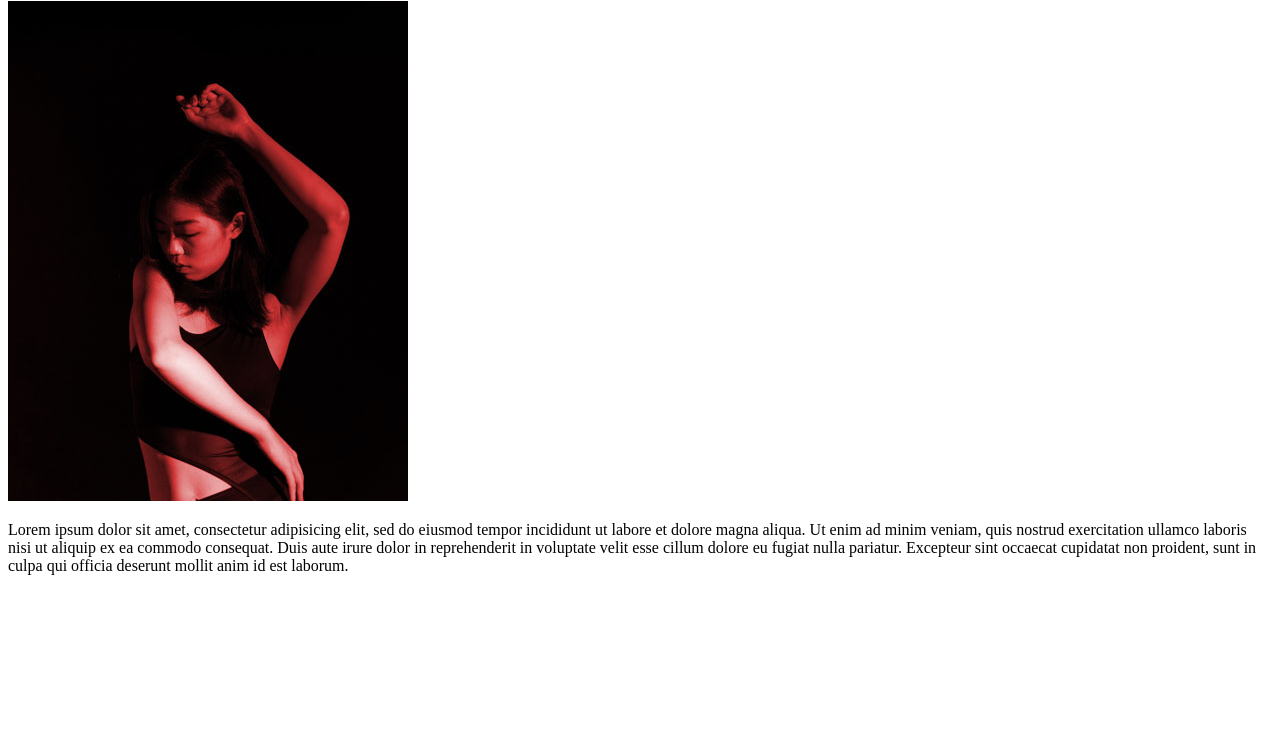
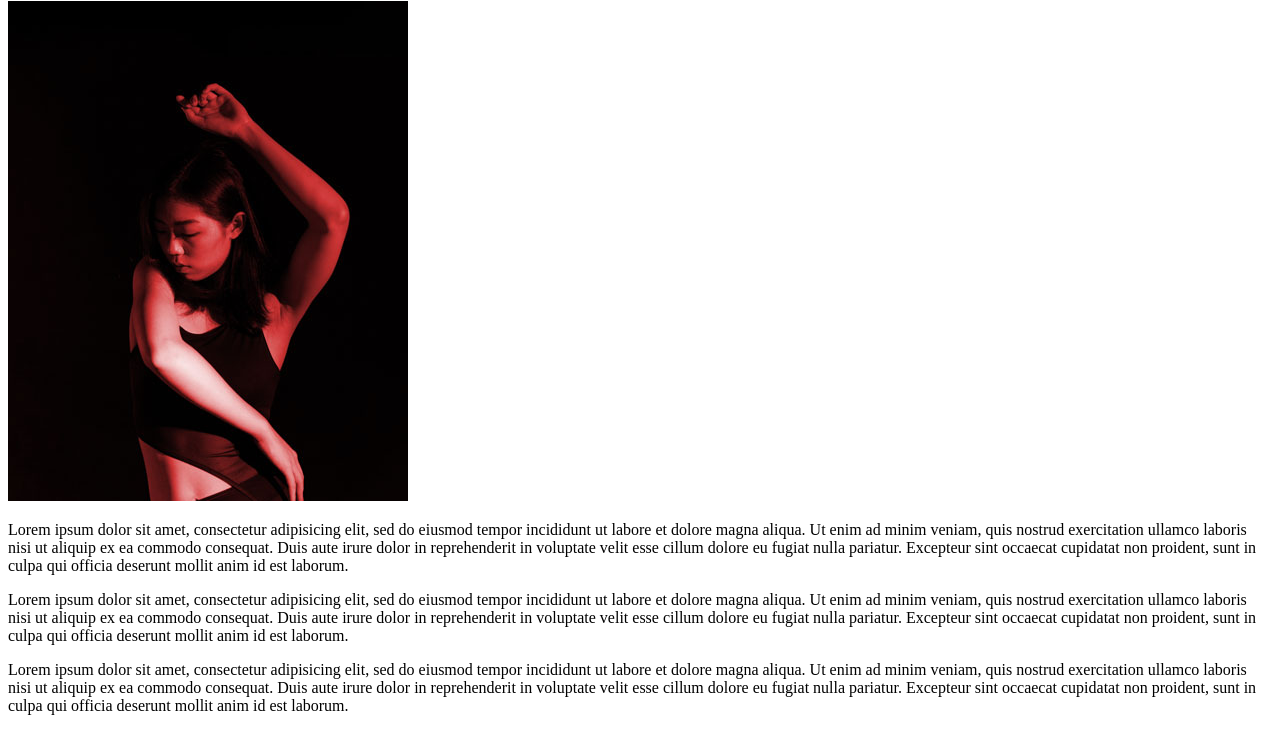
Before and after one commit to eloyortega/git_demo_del2, a plain HTML site: page index.html in a window 1280 px wide. Shown: the part 79-810 px from the top of the page. Drawn offline with Linux system fonts and the light colour scheme.

Commit message:
Add files via upload

```diff
--- a/index.html
+++ b/index.html
@@ -7,5 +7,7 @@
 		<h1>this is my second site</h1>
 		<img src="img/d2.jpg">
 		<p>Lorem ipsum dolor sit amet, consectetur adipisicing elit, sed do eiusmod tempor incididunt ut labore et dolore magna aliqua. Ut enim ad minim veniam, quis nostrud exercitation ullamco laboris nisi ut aliquip ex ea commodo consequat. Duis aute irure dolor in reprehenderit in voluptate velit esse cillum dolore eu fugiat nulla pariatur. Excepteur sint occaecat cupidatat non proident, sunt in culpa qui officia deserunt mollit anim id est laborum.</p>
+		<p>Lorem ipsum dolor sit amet, consectetur adipisicing elit, sed do eiusmod tempor incididunt ut labore et dolore magna aliqua. Ut enim ad minim veniam, quis nostrud exercitation ullamco laboris nisi ut aliquip ex ea commodo consequat. Duis aute irure dolor in reprehenderit in voluptate velit esse cillum dolore eu fugiat nulla pariatur. Excepteur sint occaecat cupidatat non proident, sunt in culpa qui officia deserunt mollit anim id est laborum.</p>
+		<p>Lorem ipsum dolor sit amet, consectetur adipisicing elit, sed do eiusmod tempor incididunt ut labore et dolore magna aliqua. Ut enim ad minim veniam, quis nostrud exercitation ullamco laboris nisi ut aliquip ex ea commodo consequat. Duis aute irure dolor in reprehenderit in voluptate velit esse cillum dolore eu fugiat nulla pariatur. Excepteur sint occaecat cupidatat non proident, sunt in culpa qui officia deserunt mollit anim id est laborum.</p>
 	</body>
 </html>
```
